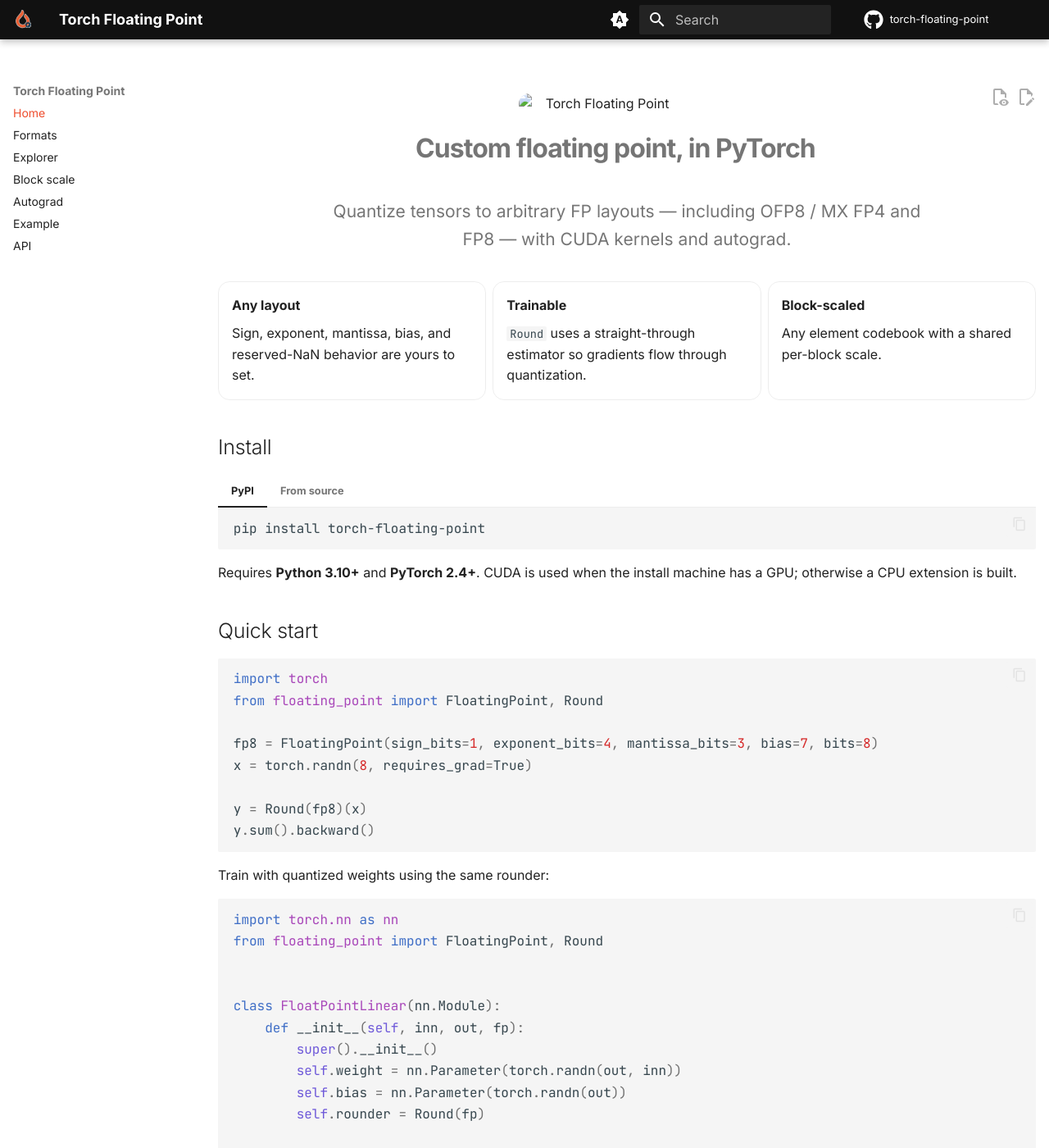
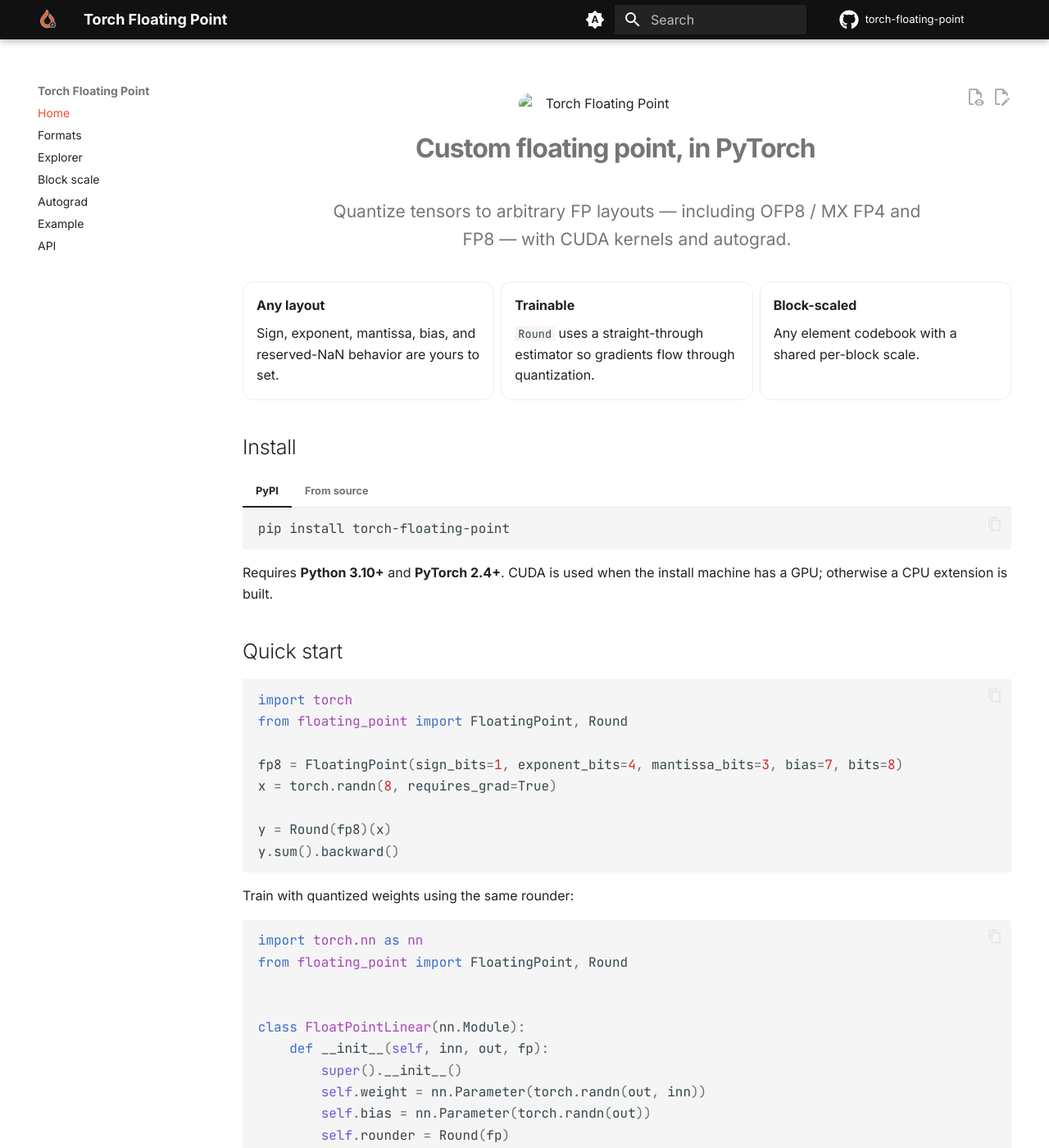
Before and after one commit to SamirMoustafa/torch-floating-point, an MkDocs documentation site: the page built from docs/index.md, in a window 1280 px wide and 1400 px high. Shown: the whole window at 82% size. Built offline with MkDocs 1.6.1 and Material for MkDocs 9.7.7, drawn with Linux system fonts in a browser that asks for light colours; nearby versions of some CDN libraries; comment, search, counter and statistics services are not loaded.

Commit message:
Update extra.css to define max-width for grid layout and adjust body styles for format explorer integration.

```diff
--- a/docs/stylesheets/extra.css
+++ b/docs/stylesheets/extra.css
@@ -8,6 +8,10 @@
   --md-primary-fg-color--dark: var(--tfp-orange-dark);
   --md-accent-fg-color: #3b6fd8;
   --md-typeset-a-color: var(--tfp-orange);
+  --md-grid-max-width: 61rem;
+}
+
+body:has(.format-explorer) {
   --md-grid-max-width: 92rem;
 }
 
```
